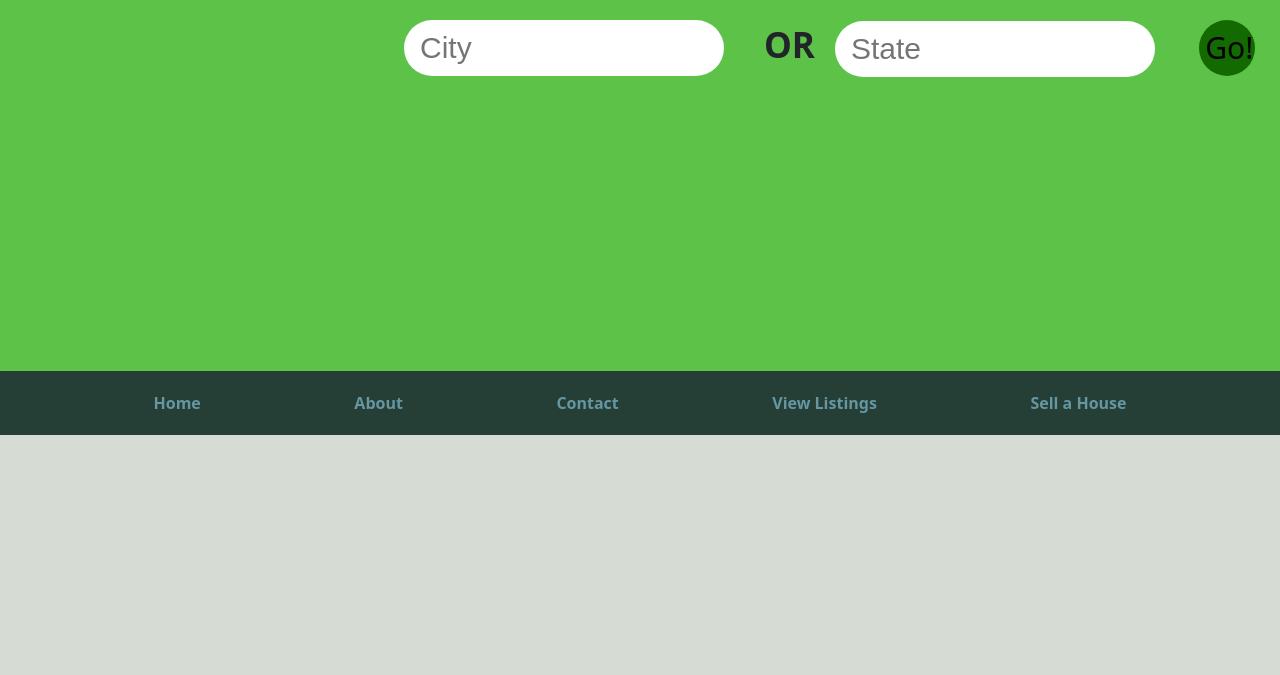
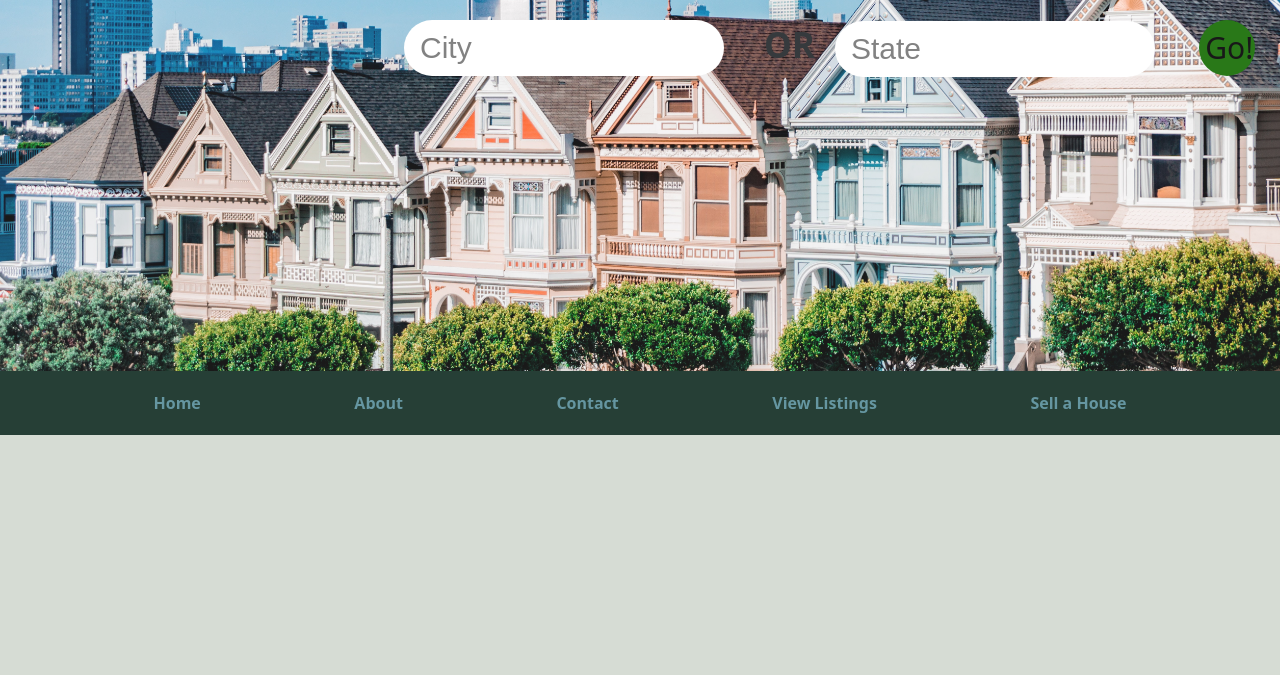
Before and after one commit to TheVille415/spd_housing, a Flask app: page /listings in a window 1280 px wide. Shown: the part 365-1040 px from the top of the page. Run offline with Flask 2, Linux system fonts and the light colour scheme; data that the repository does not hold is empty; parts of the project's set-up code (start-up, migrations or seed data) failed here and were passed over; some libraries are stand-ins or nearby versions; some web fonts are replaced.

Commit message:
added image to seach on listings page

```diff
--- a/hoya/static/styles/listings.css
+++ b/hoya/static/styles/listings.css
@@ -1,7 +1,12 @@
 .top-search {
-    width: 100vw;
-    height: 100vh;
-    background-color: rgb(93, 194, 72);
+    background-image: url("../ross-joyner-TX6dBiMwBV0-unsplash.jpg");
+    background-position: center;
+    opacity: 0.9;
+    background-repeat: no-repeat;
+    background-size: cover;
+    max-height: 100vh;
+    width: 100%;
+    position: relative;
 }
 
 .search-container {
--- a/hoya/templates/predict.html
+++ b/hoya/templates/predict.html
@@ -1,7 +1,8 @@
-{% extends 'base.html' %} {% block content %} {% include 'modal.html' %}
+{% extends 'base.html' %}{% block head %}
+<link href="{{ url_for('static', filename='styles/predict.css') }}" rel="stylesheet">{% endblock %} {% block content %} {% include 'modal.html' %}
 <div>
     {% include 'navbar.html' %}
-    <div>
+    <div class="predict-container">
         <!-- card list data, and show prediction -->
     </div>
     {% include 'footer.html' %}
```
Also changed, not shown: hoya/static/ross-joyner-TX6dBiMwBV0-unsplash.jpg (added).
